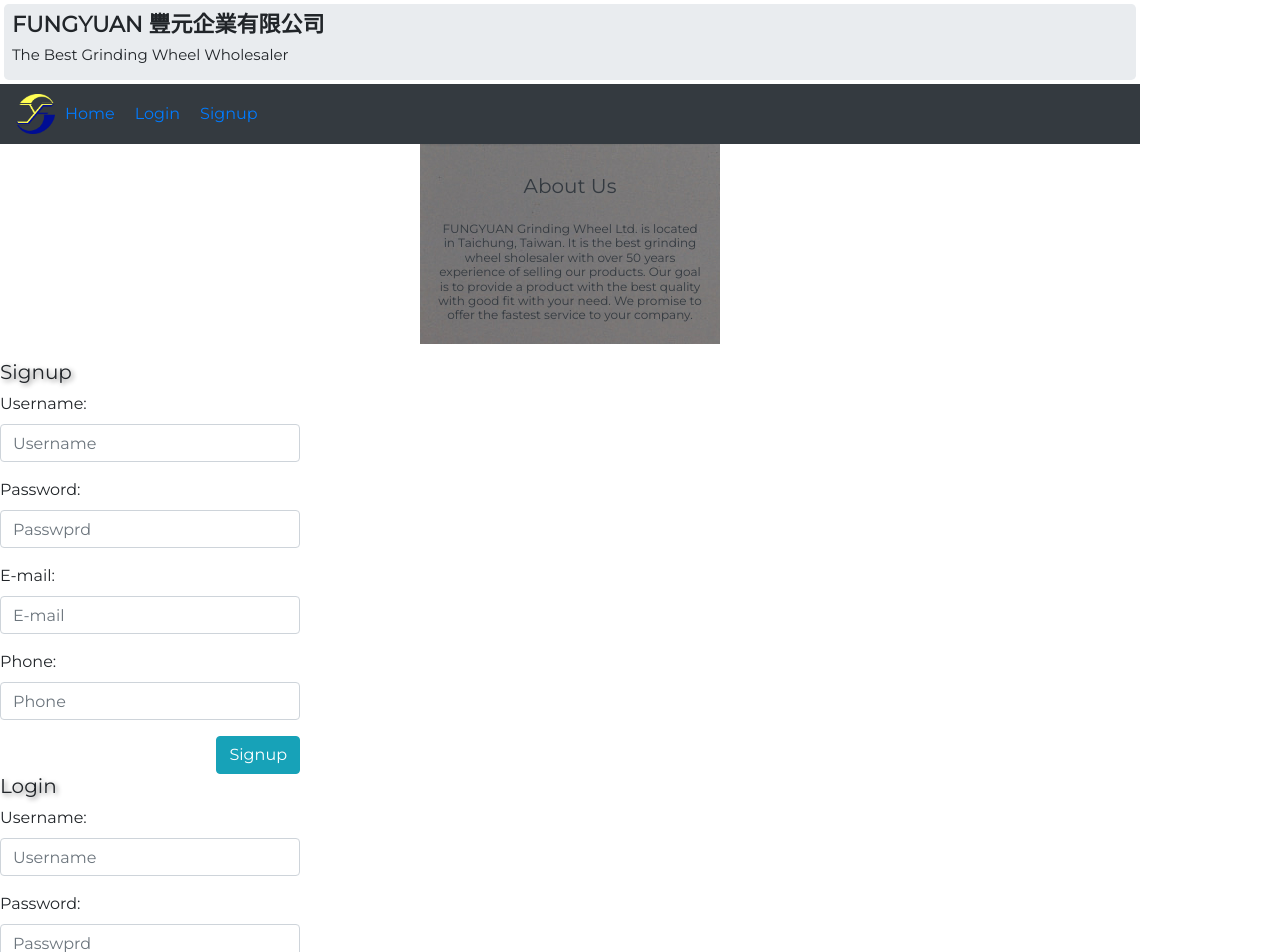
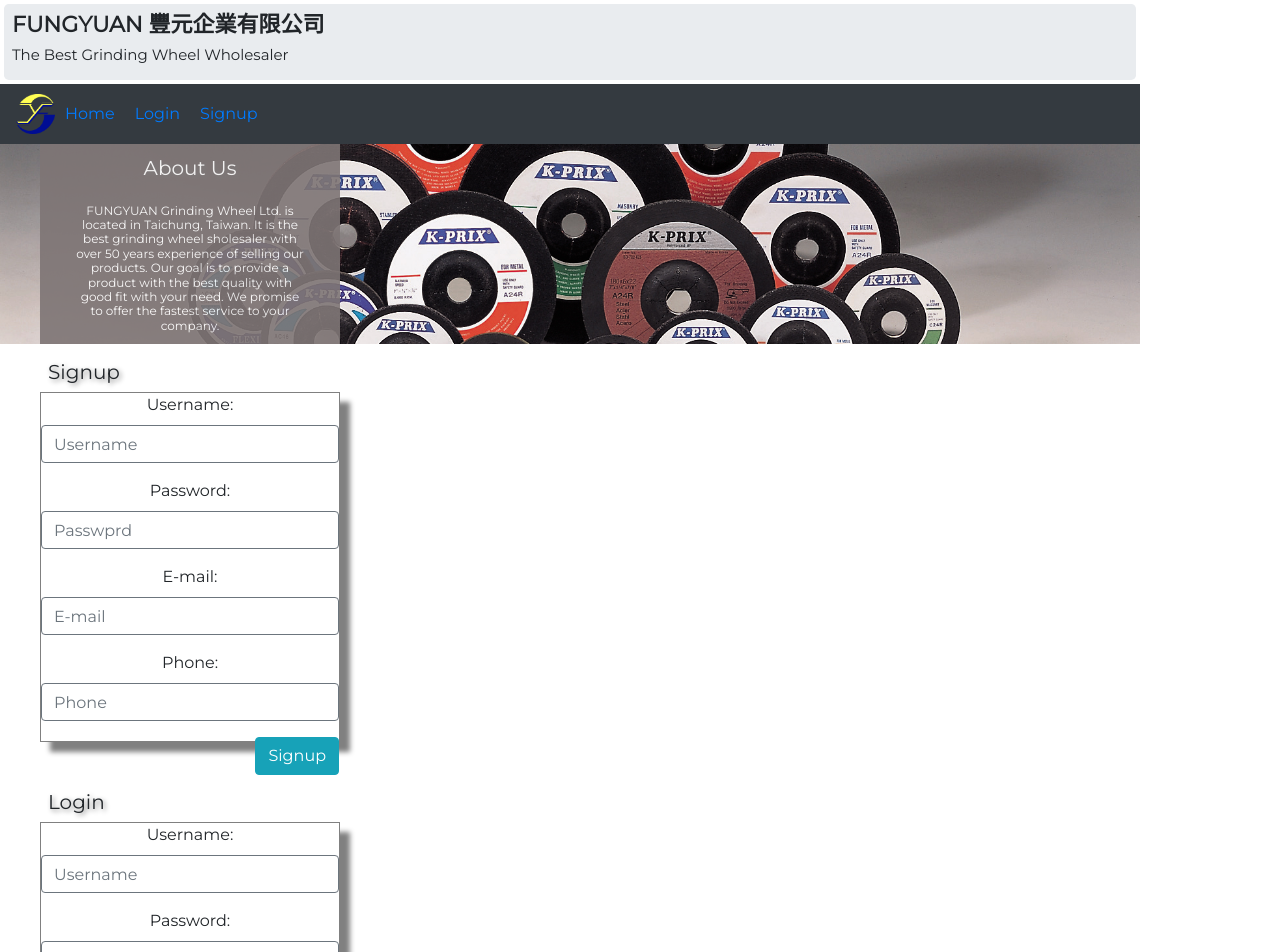
Before and after one commit to Liu-Ivy/fungyuan-fn, a React (Create React App) app: page /form in a window 1280 px wide. Shown: the top 952 px of the page. Built offline with nearby package versions, Linux system fonts and the light colour scheme; no server answers.

Commit message:
before footer

```diff
--- a/src/App.css
+++ b/src/App.css
@@ -5,6 +5,7 @@
 .container {
   margin: 0px;
   padding: 0px;
+  height: 100%;
 }
 
 .footer {
@@ -53,22 +54,37 @@
 
 .about-us{
   background-image: url("/images/background wheels.jpg");
+  background-position: center;
+  background-repeat: no-repeat;
+  background-size: cover;
+
+}
+.about-us-card{
+  background-color: rgb(126, 117, 117);
+  color: white;
+  opacity: 0.9;
   width: 300px;
   height: 200px;
   display: flex;
   flex-direction: column;
   justify-content: center;
-  margin: auto;
-
+  margin: 0px 40px 0px 40px;
+  padding: 20px;
 }
 
 .add-form{
   height: 350px;
   width: 300px;
+  margin: 0 40px 0 40px;
   border: solid 1px grey;
-  margin: auto;
   box-shadow: 10px 10px 5px grey;
-
+}
+.add-form2 {
+  height: 200px;
+  width: 300px;
+  border: solid 1px grey;
+  box-shadow: 10px 10px 5px grey;
+  margin: 0 40px 0 40px;
 }
 .order-list {
   height: 300px;
--- a/src/pages/Category.css
+++ b/src/pages/Category.css
@@ -1,5 +1,5 @@
 .product-box {
-  height: 600px;
+  height: 800px;
 }
 
 .product{
@@ -10,14 +10,14 @@
   align-items: center;
   margin: auto;
 }
+
 .footer {
   height: 70px;
-  position: absolute;
-  right: 0;
+  position: fixed;
+  left: 0;
   bottom: 0;
-  left: 0;
-  padding: 1rem;
-  border: solid 1px red;
+  width: 100%;
+
 }
 .footer p {
   margin-bottom: 0;
--- a/src/pages/Category.js
+++ b/src/pages/Category.js
@@ -3,7 +3,7 @@
 import CategoryCard from '../card/CategoryCard';
 import { withAuth } from "../lib/AuthProvider";
 import { Link } from "react-router-dom";
-import Footer from "../components/Footer";
+// import Footer from "../components/Footer";
 import './Category.css';
 
 class Category extends Component {
@@ -32,9 +32,9 @@
         <button className="btn btn-info mt-2" active="active" type="submit" value="submit">Add New Products</button></div> : null }</Link>
         </div>
       </div>
-        <div className="footer">
+        {/* <div className="footer">
           <Footer/>
-        </div>
+        </div> */}
       </>
     )
   }
--- a/src/pages/FormPage.js
+++ b/src/pages/FormPage.js
@@ -6,18 +6,19 @@
 function FormPage() {
   return (
     <>
-      <div className='about-us text-dark mb-3'>
+      <div className='about-us  mb-3'>
+        <div className='about-us-card'>
         <h2 className='text-center pt-4'>
           About Us
         </h2>
-        <h4 className="text-center p-3" style={{margin: "0px"}}>FUNGYUAN Grinding Wheel Ltd. is located in Taichung, Taiwan. It is the best grinding wheel sholesaler with over 50 years experience of selling our products. Our goal is to provide a product with the best quality with good fit with your need. We promise to offer the fastest service to your company.
-          {/* We attribute our products’ success to the active client service and the continues assessment of the emerging market needs. We serve our partners’ best interests by developing new, higher performance grinding tools and solutions. We have a strong client support, which is best demonstrated by our ability to deliver customized and cost effective solutions for our clients assorted and in time more complex grinding needs. */}
+        <h4 className="text-center p-3" >FUNGYUAN Grinding Wheel Ltd. is located in Taichung, Taiwan. It is the best grinding wheel sholesaler with over 50 years experience of selling our products. Our goal is to provide a product with the best quality with good fit with your need. We promise to offer the fastest service to your company.
         </h4>
+        </div>
       </div>
       <div className="form">
-        <h2>Signup</h2>
-        <Signup />
-        <h2>Login</h2>
+        <h2 className="ml-5">Signup</h2>
+        <Signup/>
+        <h2 className="ml-5 mt-5">Login</h2>
         <Login />
       </div>
     </>
--- a/src/pages/Login.js
+++ b/src/pages/Login.js
@@ -21,11 +21,11 @@
     const { username, password } = this.state;
     return (
       <>
-        <form onSubmit={this.handleFormSubmit}>
-          <div className="form-group">
+        <form className="add-form2" onSubmit={this.handleFormSubmit}>
+          <div className="form-group text-center">
             <label for="labelUsername">Username:</label>
             <input
-              className="form-control"
+              className="form-control border border-secondary"
               id="labelUsername"
               placeholder="Username"
               type="text"
@@ -34,10 +34,10 @@
               onChange={this.handleChange}
             />
             </div>
-            <div className="form-group">
+            <div className="form-group text-center">
             <label for="labelPassword">Password:</label>
             <input
-              className="form-control"
+              className="form-control border border-secondary"
               id="labelPassword"
               placeholder="Passwprd"
               type="password"
--- a/src/pages/MainPage.js
+++ b/src/pages/MainPage.js
@@ -1,7 +1,7 @@
 import React, { Component } from 'react';
 import { Link } from "react-router-dom";
 import { withAuth } from "../lib/AuthProvider";
-import Footer from "../components/Footer"
+// import Footer from "../components/Footer"
 
 const style = {
   width: '100%',
@@ -57,9 +57,9 @@
             <Link to='/form'><button className="btn btn-info" active="active">See More</button></Link>
           </div>
          </div>
-         <div>
+         {/* <div>
           <Footer className="footer"/>
-        </div>
+        </div> */}
       </>
     )
   }
--- a/src/pages/OrderList.js
+++ b/src/pages/OrderList.js
@@ -2,6 +2,7 @@
 import { withAuth } from "../lib/AuthProvider";
 import { Link } from 'react-router-dom';
 import product from "../lib/product-service";
+import '../card/ProductCard';
 
 const style = {
   weight: '180px',
@@ -26,21 +27,25 @@
 
     return (
       <div>
-        My Order List
+       <h2 className="text-center m-3">My Order List</h2>
         <br/>
          {this.state.productList.map(product=>{
           const { name, img, description } = product;
            return (
-            <div>
+            <div className="prodcut-card">
             <h3>{name}</h3>
             <img src={img} alt="" style={style}/>
             <p>{description}</p>
             </div>
            )
          })}
-        <br/>
-        <Link to="/category"><button>Go Back</button></Link>
+         <div className="d-flex justify-content-end">
+          <Link to="/category"><button className="btn btn-info" active="active" type="submit" value="goback">Go Back</button></Link>
+        </div>
       </div>
+
+
+
     )
   }
 }
--- a/src/pages/Product.js
+++ b/src/pages/Product.js
@@ -4,7 +4,7 @@
 import ProductCard from '../card/ProductCard';
 import { Link } from "react-router-dom";
 import orderList from '../lib/orderList-service';
-import Footer from "../components/Footer";
+// import Footer from "../components/Footer";
 
 
 class Product extends Component {
@@ -70,9 +70,9 @@
         <div className="d-flex justify-content-end">
           <Link to="/category"><button className="btn btn-info" active="active">Go Back</button></Link>
         </div>
-        <div>
+        {/* <div>
           <Footer className="footer"/>
-        </div>
+        </div> */}
       </div>
     )
   }
--- a/src/pages/Signup.js
+++ b/src/pages/Signup.js
@@ -25,11 +25,11 @@
     return (
       <>
         <div>
-          <form onSubmit={this.handleFormSubmit}>
-            <div className="form-group">
+          <form className="add-form " onSubmit={this.handleFormSubmit}>
+            <div className="form-group text-center">
               <label for="labelUsername">Username:</label>
               <input
-                className="form-control"
+                className="form-control border border-secondary"
                 id="labelUsername"
                 placeholder="Username"
                 type="text"
@@ -38,10 +38,10 @@
                 onChange={this.handleChange}
               />
             </div>
-            <div className="form-group">
+            <div className="form-group text-center">
               <label for="labelPassword">Password:</label>
               <input
-                className="form-control"
+                className="form-control border border-secondary"
                 id="labelPassword"
                 placeholder="Passwprd"
                 type="password"
@@ -50,10 +50,10 @@
                 onChange={this.handleChange}
               />
             </div>
-            <div className="form-group">
+            <div className="form-group text-center">
               <label for="labelE-mail">E-mail:</label>
               <input
-                className="form-control"
+                className="form-control border border-secondary"
                 id="labelE-mail"
                 placeholder="E-mail"
                 type="text"
@@ -62,10 +62,10 @@
                 onChange={this.handleChange}
               />
             </div>
-            <div className="form-group">
+            <div className="form-group text-center">
               <label for="labelPhone">Phone:</label>
               <input
-                className="form-control"
+                className="form-control border border-secondary"
                 id="labelPhone"
                 placeholder="Phone"
                 type="text"
```
